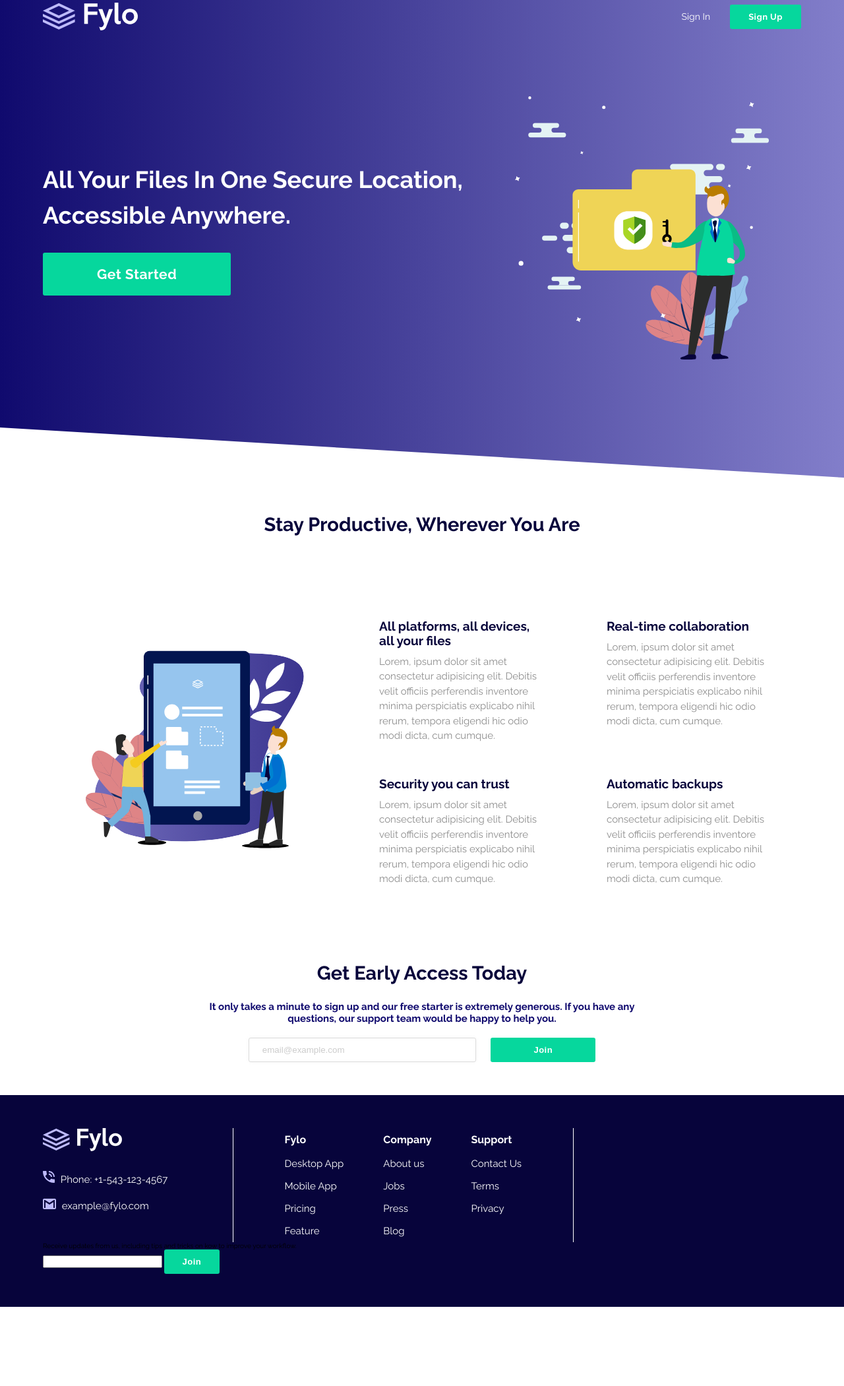
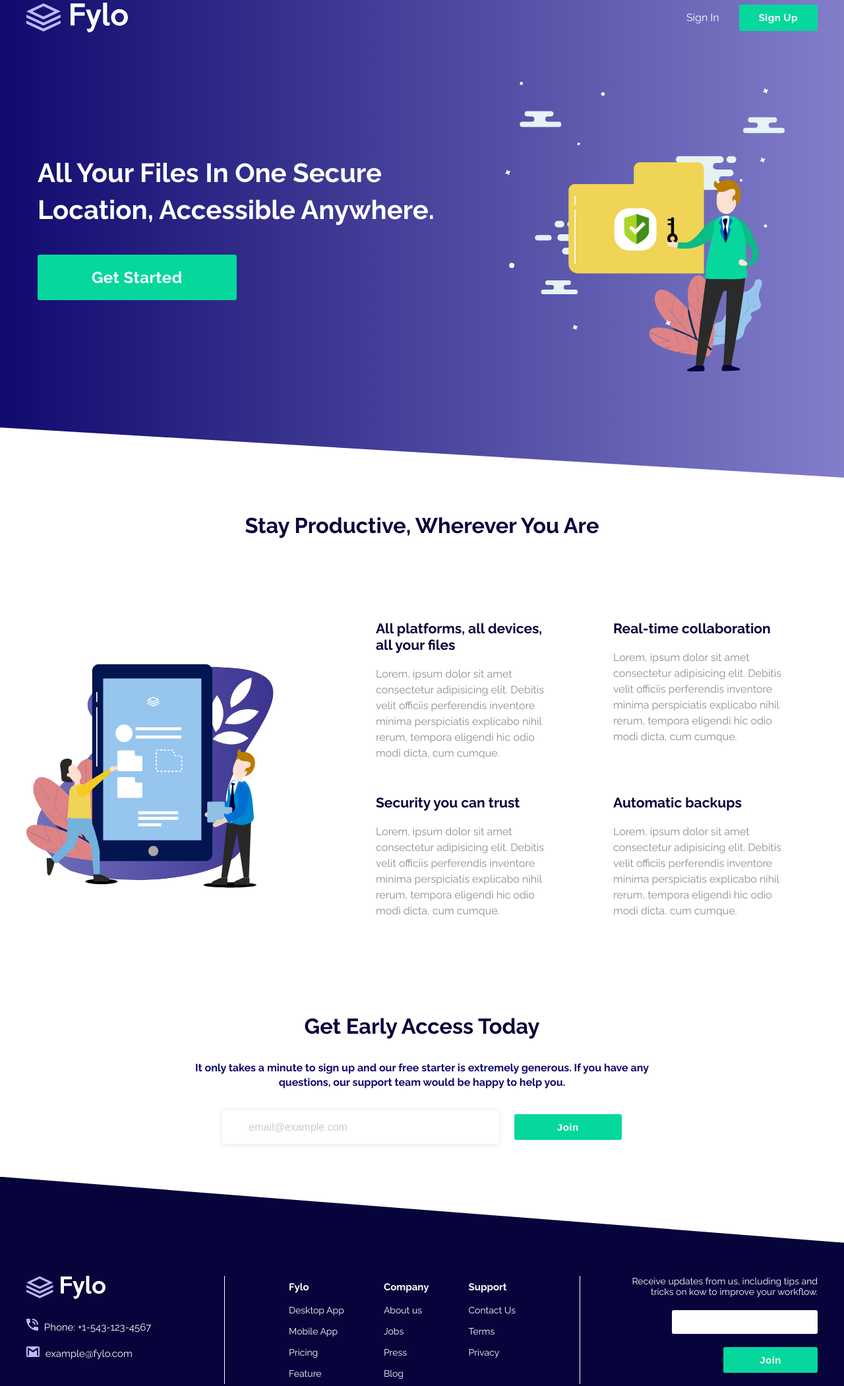
Before and after one commit to Tomekzako/Fylo, a website: page index.html in a window 1280 px wide. Shown: the part 36-2137 px from the top of the page at 66% size. Before the commit the page ends 2017 px from the top, so only its background shows below. Drawn offline with Linux system fonts and the light colour scheme.

Commit message:
footer form

```diff
--- a/index.html
+++ b/index.html
@@ -11,22 +11,28 @@
 </head>
 
 <body>
-    <header class="header">
-        <div class="flex-container">
+    <div class="flex-container">
+        <header class="header">
             <nav class="col-12 header__nav">
                 <img src="images/logo.svg" alt="logo" class="header__nav--logo">
                 <a href="#" class="header__nav--btn">Sign In</a>
                 <a href="#" class="btn-main header__btn">Sign Up</a>
             </nav>
-            <div class="col-12 header__main">
-                <div class="header__info">
-                    <h1 class="heading-primary">All your files in one secure location, accessible anywhere.</h1>
-                    <a href="#" class="btn-main header__info--btn">Get Started</a>
+        </header>
+    </div>
+    <main>
+        <section class="banner">
+            <div class="flex-container">
+                <div class="col-12 banner__main">
+                    <div class="banner__info">
+                        <h1 class="heading-primary">All your files in one secure location, accessible anywhere.</h1>
+                        <a href="#" class="btn-main banner__info--btn">Get Started</a>
+                    </div>
+                    <div class="banner__banner">&nbsp;</div>
                 </div>
-                <div class="header__banner">&nbsp;</div>
             </div>
-        </div>
-    </header>
+        </section>
+    </main>
     <div class="flex-container">
         <section class="products">
             <h2 class="col-12 heading-secondary">Stay Productive, Wherever You Are</h2>
@@ -35,31 +41,36 @@
                 <div class="col-6 products__product">
                     <h3 class="heading-tertiary">All platforms, all devices, all your files</h3>
                     <p class="products__product--text">Lorem, ipsum dolor sit amet consectetur adipisicing elit.
-                        Debitis velit officiis perferendis inventore minima perspiciatis explicabo nihil rerum, tempora
+                        Debitis velit officiis perferendis inventore minima perspiciatis explicabo nihil rerum,
+                        tempora
                         eligendi hic odio modi dicta, cum cumque.</p>
                 </div>
                 <div class="col-6 products__product">
                     <h3 class="heading-tertiary">Real-time collaboration</h3>
                     <p class="products__product--text">Lorem, ipsum dolor sit amet consectetur adipisicing elit.
-                        Debitis velit officiis perferendis inventore minima perspiciatis explicabo nihil rerum, tempora
+                        Debitis velit officiis perferendis inventore minima perspiciatis explicabo nihil rerum,
+                        tempora
                         eligendi hic odio modi dicta, cum cumque.</p>
                 </div>
                 <div class="col-6 products__product">
                     <h3 class="heading-tertiary">Security you can trust</h3>
                     <p class="products__product--text">Lorem, ipsum dolor sit amet consectetur adipisicing elit.
-                        Debitis velit officiis perferendis inventore minima perspiciatis explicabo nihil rerum, tempora
+                        Debitis velit officiis perferendis inventore minima perspiciatis explicabo nihil rerum,
+                        tempora
                         eligendi hic odio modi dicta, cum cumque.</p>
                 </div>
                 <div class="col-6 products__product">
                     <h3 class="heading-tertiary">Automatic backups</h3>
                     <p class="products__product--text">Lorem, ipsum dolor sit amet consectetur adipisicing elit.
-                        Debitis velit officiis perferendis inventore minima perspiciatis explicabo nihil rerum, tempora
+                        Debitis velit officiis perferendis inventore minima perspiciatis explicabo nihil rerum,
+                        tempora
                         eligendi hic odio modi dicta, cum cumque.</p>
                 </div>
             </div>
             <div class="col-12">
                 <h2 class="heading-secondary">Get early access today</h2>
-                <p class="products__text">It only takes a minute to sign up and our free starter is extremely generous.
+                <p class="products__text">It only takes a minute to sign up and our free starter is extremely
+                    generous.
                     If
                     you have any questions, our support team would be happy to help you.</p>
                 <form class="products__form">
@@ -105,9 +116,11 @@
                 </ul>
             </div>
             <form action="#" class="footer__form">
-                <p>Receive updates from us, including tips and tricks on kow to improve your workflow.</p>
-                <input type="text">
-                <button class="btn-main">Join</button>
+                <p class="footer__form--text">Receive updates from us, including tips and tricks on kow to improve
+                    your
+                    workflow.</p>
+                <input type="text" class="footer__form--input">
+                <button class="btn-main footer__form--btn">Join</button>
             </form>
         </div>
     </footer>
--- a/scss/_base.scss
+++ b/scss/_base.scss
@@ -33,7 +33,7 @@ html {
     box-sizing: border-box;
 
     @media only screen and(max-width: $bp-large) {
-        font-size: 50%;
+        font-size: 55%;
     }
 
     @media only screen and(max-width: $bp-small) {
@@ -53,5 +53,6 @@ body {
     display: flex;
     flex-wrap: wrap;
     margin: 0 auto;
-    max-width: 115rem;
+    max-width: 120rem;
+    position: relative;
 }
--- a/scss/style.scss
+++ b/scss/style.scss
@@ -1,20 +1,20 @@
 @import "base";
 
 .heading-primary {
-  font-size: 3.6rem;
+  font-size: 4rem;
   text-transform: capitalize;
-  line-height: 1.5;
+  line-height: 1.4;
 }
 
 .heading-secondary {
-  font-size: 2.9rem;
+  font-size: 3.25rem;
   text-transform: capitalize;
-  line-height: 1.5;
+  line-height: 1.4;
   color: #07043b;
 }
 
 .heading-tertiary {
-  font-size: 1.9rem;
+  font-size: 2.1rem;
   color: #07043b;
 }
 
@@ -22,8 +22,8 @@
   display: inline-block;
   color: #fff;
   background-color: #06d79d;
-  padding: 1.1rem 2.8rem;
-  font-size: 1.3rem;
+  padding: 1.1rem 3rem;
+  font-size: 1.5rem;
   text-decoration: none;
   border-radius: 3px;
   letter-spacing: .5px;
@@ -32,11 +32,39 @@
 }
 
 .header {
+  color: #fff;
+  position: absolute;
+  top: 0;
+  left: 0;
+  width: 100%;
+  z-index: 10;
+  padding: 4rem 0;
+
+
+  &__nav {
+    display: flex;
+    align-items: center;
+
+    &--logo {
+      margin-right: auto;
+      height: 4.5rem;
+    }
+
+    &--btn {
+      font-size: 1.6rem;
+      color: inherit;
+      text-decoration: none;
+      padding: 1rem;
+      margin-right: 2rem;
+    }
+  }
+}
+
+.banner {
   background: linear-gradient(to right, #100a6e, #827eca);
   clip-path: polygon(0 0, 100% 0, 100% 100%, 0 90%);
-  padding: 4rem 4.5rem;
-  height: 95vh;
   color: #fff;
+  min-height: 95vh;
 
   @media only screen and(max-width: $bp-small) {
     background: linear-gradient(to bottom, #100a6e, #827eca);
@@ -44,33 +72,15 @@
     height: auto;
   }
 
-  &__nav {
-    display: flex;
-    align-items: center;
-
-    &--logo {
-      margin-right: auto;
-      height: 4.2rem;
-    }
-
-    &--btn {
-      font-size: 1.4rem;
-      color: inherit;
-      text-decoration: none;
-      padding: 1rem;
-      margin-right: 2rem;
-    }
-  }
+  display: flex;
+  align-items: center;
 
   &__main {
     display: flex;
     align-items: center;
-    margin: 10rem 0 15rem;
-    height: 50vh;
 
     @media only screen and(max-width: $bp-small) {
       flex-direction: column;
-      height: auto;
     }
   }
 
@@ -87,9 +97,9 @@
     }
 
     &--btn {
-      font-size: 2.1rem;
+      font-size: 2.4rem;
       padding: 2rem 8.2rem;
-      margin-top: 3rem;
+      margin-top: 4rem;
     }
   }
 
@@ -99,7 +109,7 @@
     background-size: contain;
     background-repeat: no-repeat;
     background-position: center;
-    height: 40rem;
+    height: 44rem;
 
     @media only screen and(max-width: $bp-small) {
       width: 100%;
@@ -111,7 +121,6 @@
     }
   }
 }
-
 
 .products {
   margin: 50px 0;
@@ -129,13 +138,13 @@
     background-image: url("../images/illustration-features.svg");
     background-size: contain;
     background-repeat: no-repeat;
-    background-position: center;
+    background-position: left center;
     flex: 0 0 40%;
-    height: 30rem;
+    height: 34rem;
   }
 
   &__box {
-    margin: 9rem 0;
+    margin: 9rem 0 12rem;
     flex: 1;
 
     display: flex;
@@ -147,8 +156,8 @@
     text-align: left;
 
     &--text {
-      font-size: 1.5rem;
-      padding-top: 1rem;
+      font-size: 1.6rem;
+      padding-top: 2rem;
       line-height: 1.5;
       color: #8d8d8d;
     }
@@ -156,24 +165,34 @@
 
   &__text {
     width: 60%;
-    margin: 2rem auto;
-    font-size: 1.5rem;
+    margin: 3rem auto;
+    font-size: 1.6rem;
     color: #100a6e;
+    line-height: 1.4;
     font-weight: 600;
   }
 
   &__form {
 
     input {
-      width: 30%;
-      border-radius: 3px;
-      border: 1px solid #dbdbdb;
-      padding: 1rem 2rem;
-      box-shadow: 0 0 5px rgba(#ccc, 0.2);
+      width: 35%;
+      font-size: 1.6rem;
+      border-radius: 5px;
+      padding: 1.7rem 4rem 1.3rem;
+      border: none;
+      box-shadow: 0px 1px 10px rgba(0, 0, 0, 0.1);
       margin-right: 2rem;
+      transition: all .3s;
+      border-bottom: 3px solid transparent;
 
       &:focus {
         outline: none;
+        border-bottom: 3px solid #06d79d;
+        box-shadow: 0px 3px 15px rgba(0, 0, 0, 0.2);
+      }
+
+      &:focus:invalid {
+        border-bottom: 3px solid #ff7730;
       }
     }
 
@@ -201,8 +220,10 @@
 
 
 .footer {
-  padding: 5rem 0;
+  padding: 15rem 0 10rem;
+  clip-path: polygon(0 0, 100% 10rem, 100% 100%, 0 100%);
   background-color: #07043b;
+
 
   &__contact {
     flex: 0 0 25%;
@@ -237,7 +258,7 @@
 
     &--ul {
       list-style-type: none;
-      font-size: 1.5rem;
+      font-size: 1.4rem;
       padding: 0 3rem;
 
     }
@@ -247,11 +268,40 @@
 
       &:nth-of-type(1) {
         font-weight: 600;
-        font-size: 1.6rem;
+        font-size: 1.5rem;
         padding-bottom: 1rem;
       }
     }
   }
 
+  &__form {
+    flex: 1;
+    display: flex;
+    flex-direction: column;
+    margin-left: 5rem;
+    align-items: flex-end;
 
+    &--text {
+      color: #fff;
+      font-size: 1.4rem;
+      text-align: right;
+      padding-bottom: 2rem;
+    }
+
+    &--input {
+      border: none;
+      border-radius: 3px;
+      padding: 1rem 2rem;
+      font-size: 1.4rem;
+      margin-bottom: 2rem;
+
+      &:focus {
+        outline: none;
+      }
+    }
+
+    &--btn {
+      padding: 1.1rem 5.5rem;
+    }
+  }
 }
```
Also changed, not shown: css/style.css.
